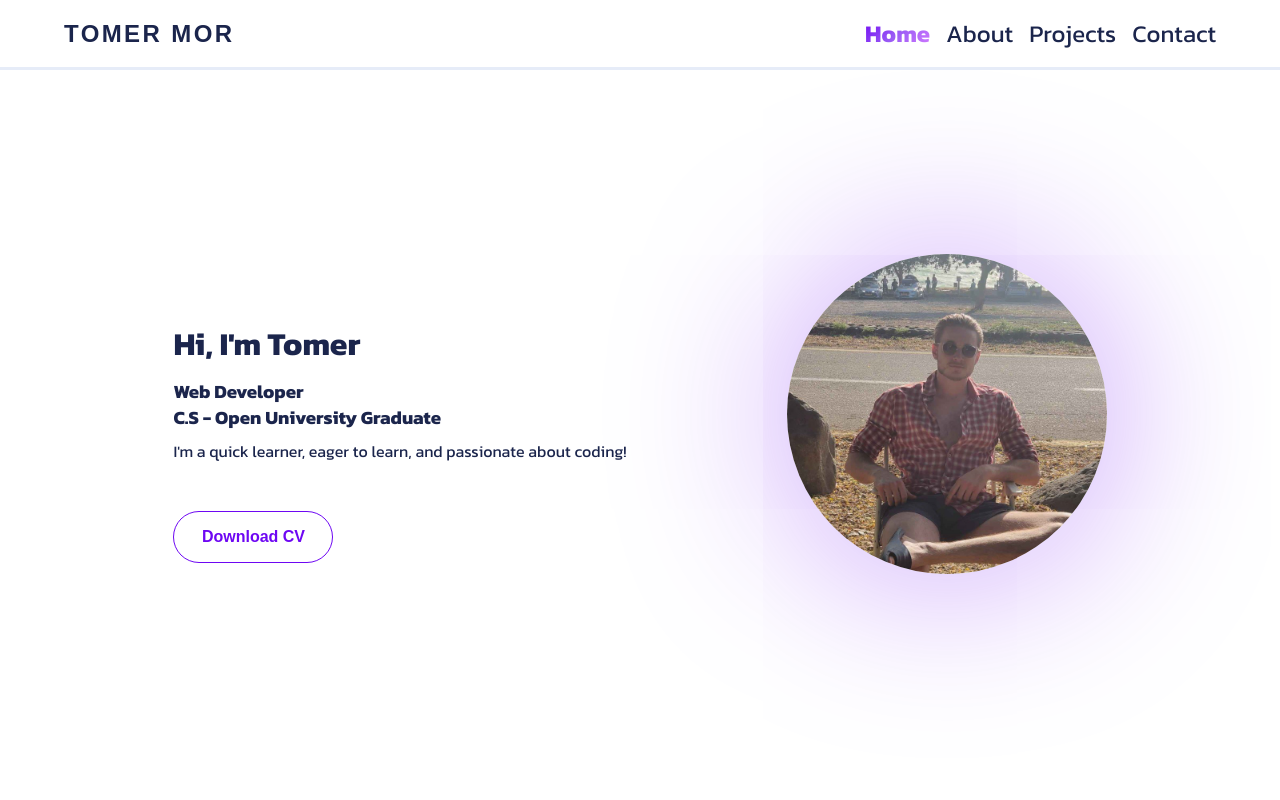
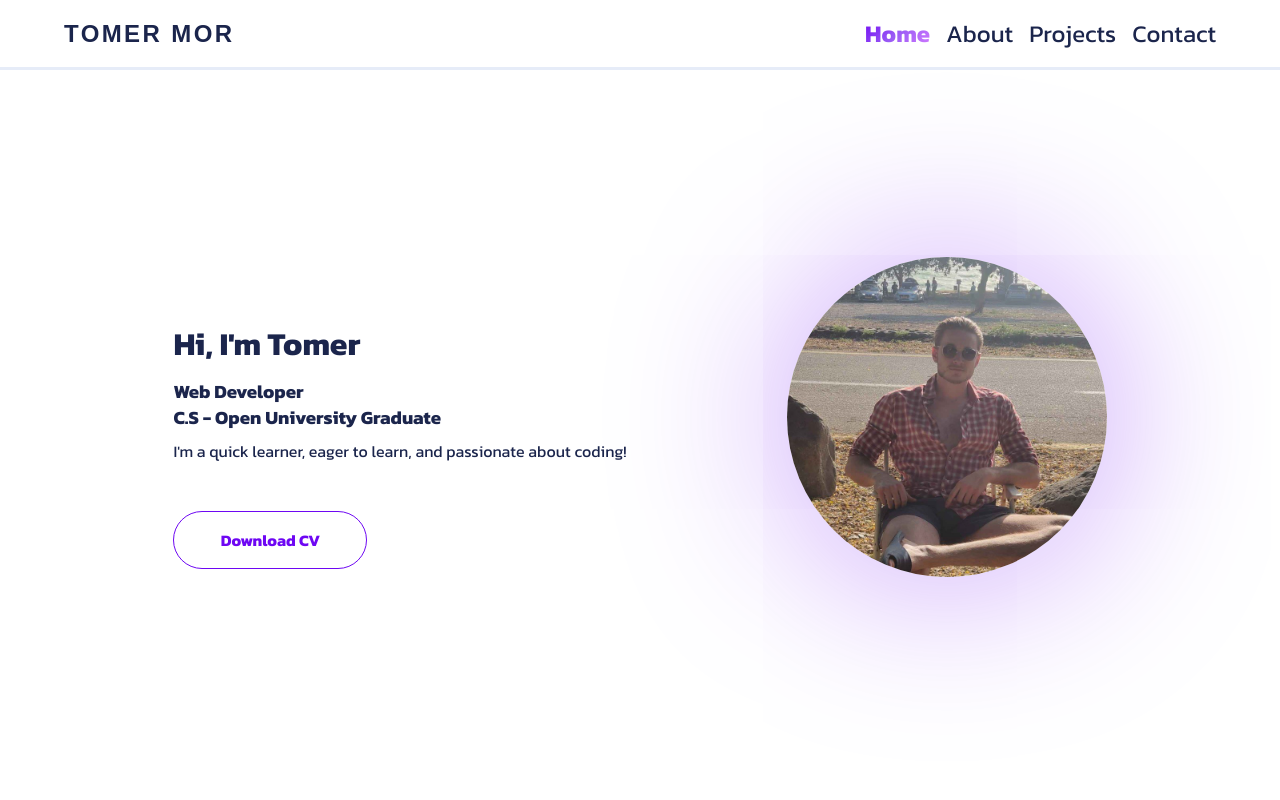
Before and after one commit to tomerkmor/Tomermor2, a Next.js app: page / in a window 1280 px wide. Shown: the top 800 px of the page. Built offline with nearby package versions, Linux system fonts and the light colour scheme.

Commit message:
ready for deployment

```diff
--- a/app/components/Homepage/ContactForm.jsx
+++ b/app/components/Homepage/ContactForm.jsx
@@ -24,7 +24,7 @@ const ContactForm = () => {
     e.preventDefault(); // Prevent page refresh
     setIsSubmitting(true);
     setSuccessMessage(""); // Clear any previous messages
-    alert('trying to submit...')
+
     try {
       const response = await fetch("/api/contact", {
         method: "POST",
--- a/app/components/Homepage/Home.jsx
+++ b/app/components/Homepage/Home.jsx
@@ -22,6 +22,7 @@ const Home = forwardRef((props, ref) => {
   }, [message]);
 
   const handleDownload = () => {
+    console.log("trying to download...")
     const cvUrl = "/Tomer Mor - CV.pdf";
     const a = document.createElement("a");
     a.href = cvUrl;
@@ -40,7 +41,7 @@ const Home = forwardRef((props, ref) => {
         <Button2
           text="Download CV"
           onClick={handleDownload}
-          className={"button"}
+          className="button"
         />
       </div>
       <div className={classes.rightSide}>
--- a/app/components/Homepage/ProjectsSlider.module.css
+++ b/app/components/Homepage/ProjectsSlider.module.css
@@ -71,11 +71,13 @@
 
 .links{
   margin-top: 1rem;
+  display: flex;
+  justify-content: space-between;
+  width: 100%;
 }
 
-.links button{
+.links a{
   padding: 0.5rem;
-  margin: 0.25rem;
-  margin: 0 0.25rem 1rem 0.25rem;
+  margin: 0.5rem 0.5rem 1rem 0.5rem;
   border-radius: 8px;
 }
--- a/app/components/UI/Button2.jsx
+++ b/app/components/UI/Button2.jsx
@@ -1,11 +1,17 @@
 import React from "react";
 import classes from "./Button2.module.css";
 
-const Button = ({ children, className = '', text, onClick = () => {}, ...props }) => {
+const Button = ({
+  children,
+  className = "",
+  text,
+  onClick = () => {},
+  ...props
+}) => {
   return (
-    <button onClick={onClick} className={`${classes[className]}`} {...props}>
-      {text || children}
-    </button>
+    <a target='_blank' onClick={onClick} className={`${classes[className]}`} {...props}>
+      <button className={classes.resetButton}>{text || children}</button>
+    </a>
   );
 };
 
--- a/app/components/UI/Button2.module.css
+++ b/app/components/UI/Button2.module.css
@@ -1,3 +1,8 @@
+.resetButton {
+  all: unset; /* Resets all default styles */
+
+}
+
 .button {
   text-align: center;
   margin: 2rem auto;
@@ -35,7 +40,6 @@
   color: #f9b241;
 }
 
-
 .neon {
   text-align: center;
   width: 10rem;
@@ -51,11 +55,11 @@
   cursor: pointer;
   border-radius: 2rem;
   background-color: transparent;
-    border: 1px solid #5BE9B9;
+  border: 1px solid #5be9b9;
 }
 
 .neon:hover {
-    background: #5BE9B9;
+  background: #5be9b9;
   color: #141c3a;
 }
 
@@ -70,7 +74,7 @@
   text-decoration: none;
   cursor: pointer;
   border-radius: 2rem;
-    background: #5BE9B9;
+  background: #5be9b9;
   color: #141c3a;
 }
 
@@ -80,7 +84,6 @@
   transition: transform 0.3s ease; /* Transition property should be before the transform */
 }
 
-
 .link {
   text-align: center;
   margin: 2rem auto;
@@ -89,7 +92,6 @@
   display: flex;
   gap: 1rem;
   display: inline-block;
-  margin-top: 2rem;
   padding: 1rem 1rem;
   color: #ffffff;
   background-color: var(--color);
@@ -100,7 +102,7 @@
   border: 1px solid var(--color);
 }
 
-.link:hover{
+.link:hover {
   background-color: #000000;
-
+  color: #ffffff;
 }
```
Lines whose indentation alone changed are shown as unchanged.
